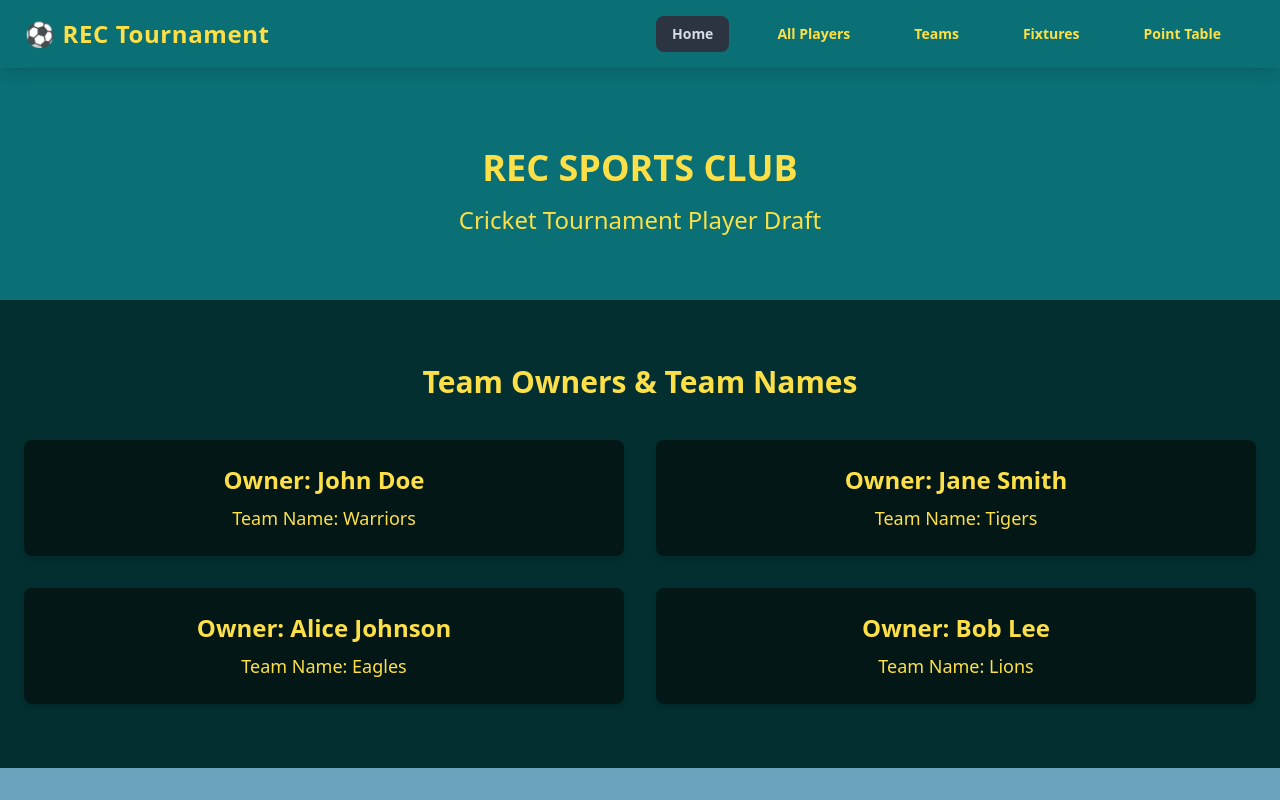
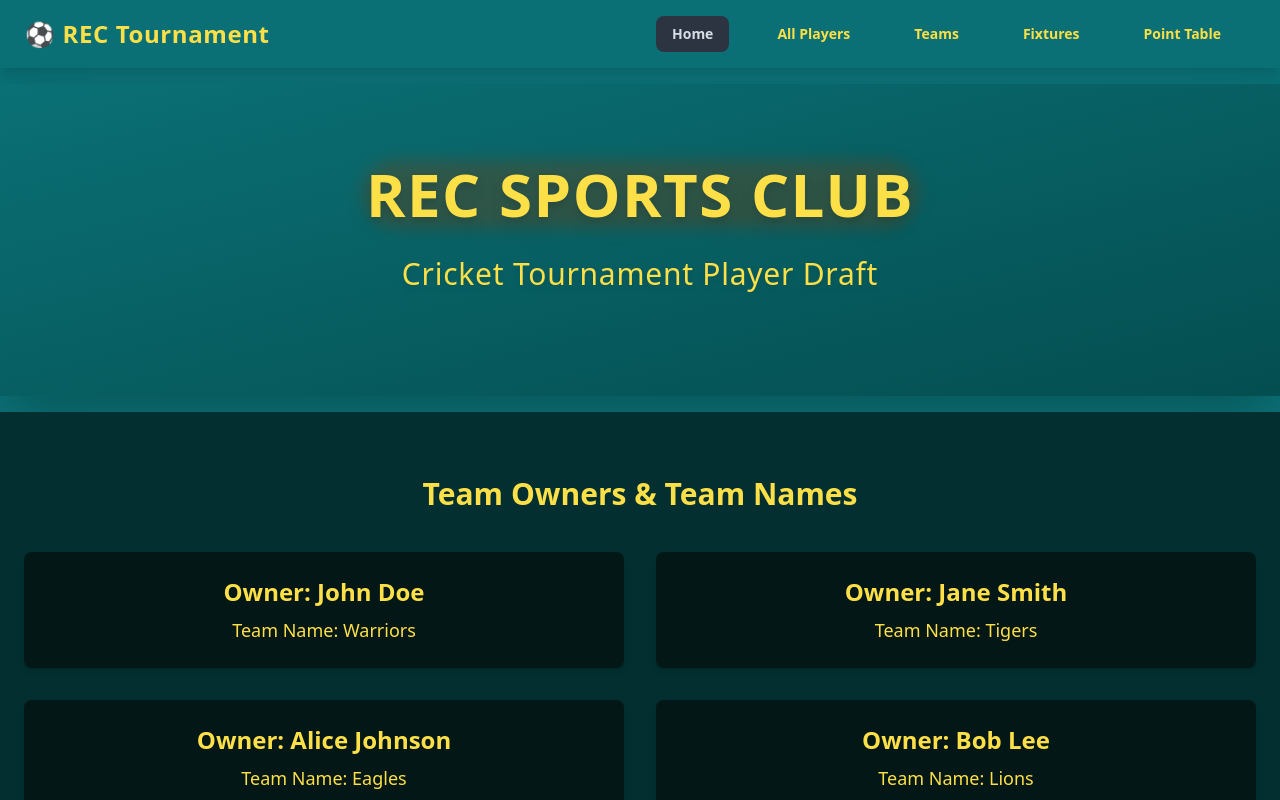
Before and after one commit to HabibullahAkhand/Tournament-player-Draft, a React (Vite) app: page / in a window 1280 px wide. Shown: the top 800 px of the page. Built offline with nearby package versions, Linux system fonts and the light colour scheme.

Commit message:
banner design update

```diff
--- a/src/pages/Home/Home.jsx
+++ b/src/pages/Home/Home.jsx
@@ -1,17 +1,25 @@
 const Home = () => {
     return (
-        <div className="bg-gray-100 min-h-screen">
+        <div className=" min-h-screen ">
             {/* Banner Section */}
-            <section className="banner bg-[#0A7075] text-[#FDE047] py-16 text-center">
+            <section className="banner bg-gradient-to-br from-[#0A7075] to-[#044E50] text-[#FDE047] py-20 text-center shadow-2xl">
                 <div className="container mx-auto px-6">
-                    <h1 className="text-4xl font-bold mb-4">REC SPORTS CLUB</h1>
-                    <p className="text-2xl">Cricket Tournament Player Draft</p>
+                    <div className="relative inline-block mb-8">
+                        <span className="absolute -inset-1 bg-yellow-900 rounded-full blur opacity-30 animate-pulse"></span>
+                        <h1 className="relative text-5xl sm:text-6xl font-extrabold uppercase tracking-wide drop-shadow-lg">
+                            REC Sports Club
+                        </h1>
+                    </div>
+                    <p className="text-2xl sm:text-3xl font-light tracking-wide mb-6 max-w-2xl mx-auto drop-shadow-md">
+                        Cricket Tournament Player Draft
+                    </p>
                 </div>
             </section>
 
+
             {/* Team Owners Section */}
-            <section className="py-16" style={{ backgroundColor: '#032F30' }}>
-                <div className="container mx-auto px-6">
+            <section className="py-16 mt-4" style={{ backgroundColor: '#032F30' }}>
+                <div className="container mx-auto px-6 ">
                     <h2 className="text-3xl font-bold text-center mb-10 text-[#FDE047]">Team Owners & Team Names</h2>
                     <div className="grid grid-cols-1 md:grid-cols-2 lg:grid-cols-2 gap-8">
                         <div className="bg-[#031716] p-6 rounded-lg shadow-md text-center text-[#FDE047]">
```
